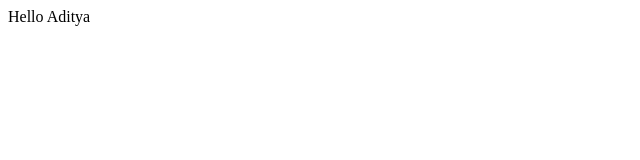
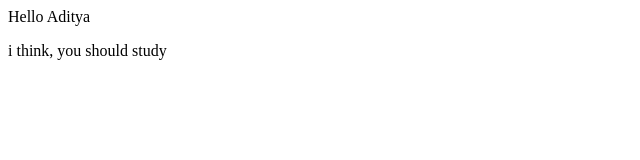
Before and after one commit to adityadubey381/LocalRepos, a plain HTML site: page index.html in a window 1280 px wide. Shown: the whole page, without its empty margins (0-640 px from the left). Drawn offline with Linux system fonts and the light colour scheme.

Commit message:
In branch function

```diff
--- a/index.html
+++ b/index.html
@@ -1 +1,2 @@
 <p>Hello Aditya</p>
+<p> i think, you should study</p>
```
